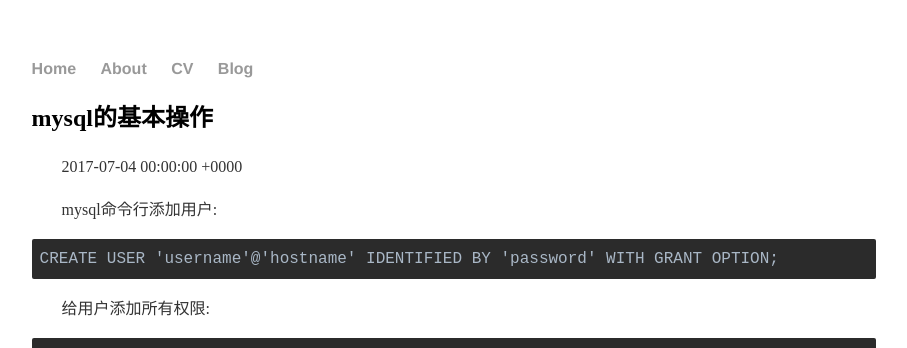
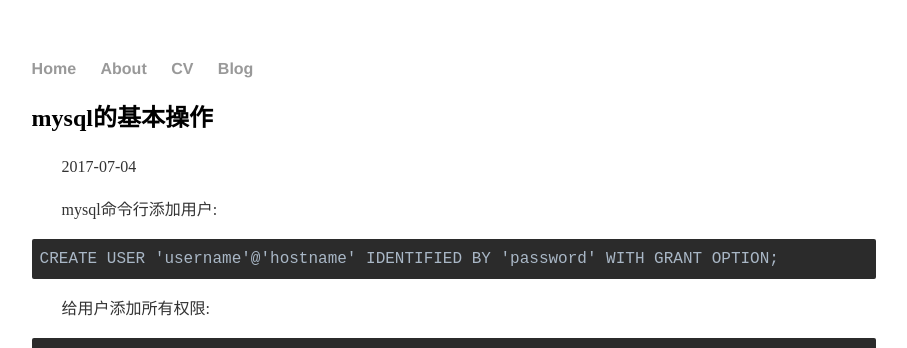
Before and after one commit to qiaojun2016/qiaojun2016.github.io, a Jekyll site: the page built from _posts/2017-07-04-mysql-basics-operation.html, in a window 1280 px wide. Shown: the top 348 px of the page, without its empty margins (186-1093 px from the left). Built offline with Jekyll 4.4.1, drawn with Linux system fonts in a browser that asks for light colours; comment, search, counter and statistics services are not loaded.

Commit message:
Update post.html

```diff
--- a/_layouts/post.html
+++ b/_layouts/post.html
@@ -2,7 +2,7 @@
 layout: default
 ---
 <h2>{{ page.title }}</h2>
-<p class="meta">{{ page.date }}</p>
+<p class="meta">{{ page.date| date: "%Y-%m-%d"}}</p>
 
 <div class="post">
   {{ content }}
```
